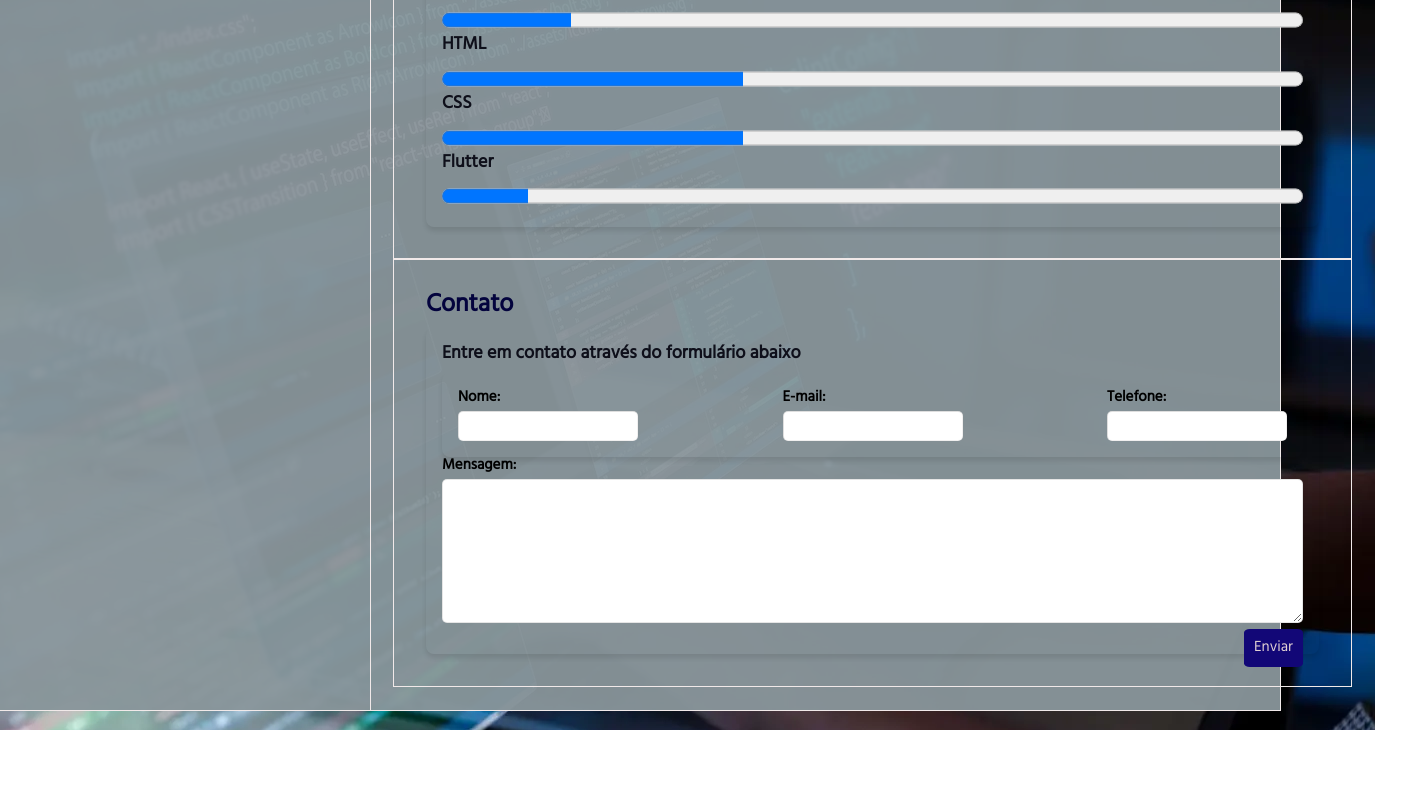
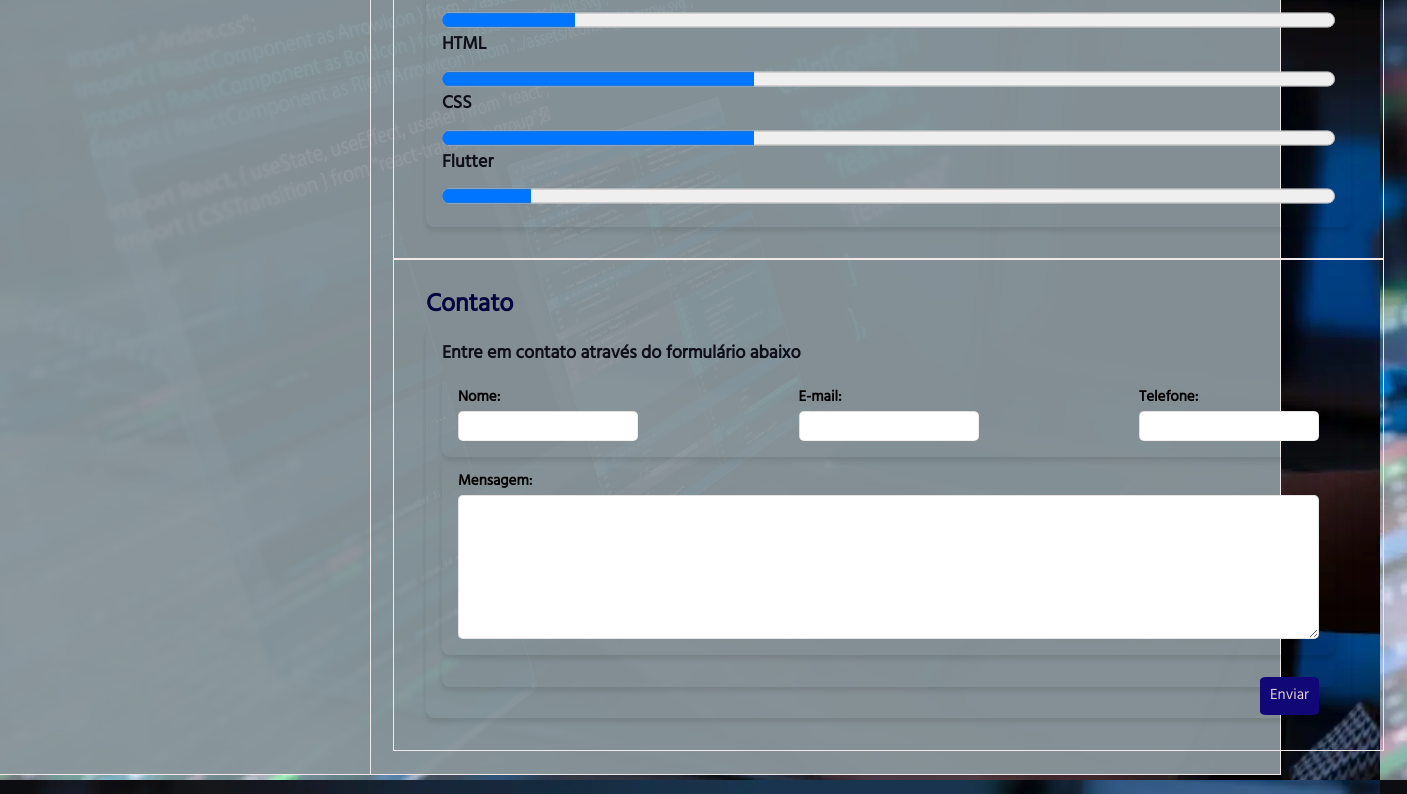
Before and after one commit to Maicon2021/Curriculo, a website: page app/index.html in a window 1280 px wide. Shown: the part 1060-1854 px from the top of the page, 1407 px wide, since content can reach past the window. Before the commit the page ends 1790 px from the top, so only its background shows below. Drawn offline with nearby package versions, Linux system fonts and the light colour scheme.

Commit message:
Refactor message input and submit button structure

```diff
--- a/app/index.html
+++ b/app/index.html
@@ -160,15 +160,18 @@
                       </div>
                   </article>
 
+                  <article class="artic-message">
                       <div>
                         <label for="txt-mensagem" style="font-weight: bold">Mensagem: </label>
                         <br />
                         <textarea required name="Mensagem" id="descrição" cols="105" rows="8"></textarea>
                       </div>
-
+                  </article>
+                  <article class="artic-button">
                     <div>
                       <button type="submit" >Enviar</button>
                     </div>
+                  </article>
               </form>
             </div>
           </article>
```
Lines whose indentation alone changed are shown as unchanged.
